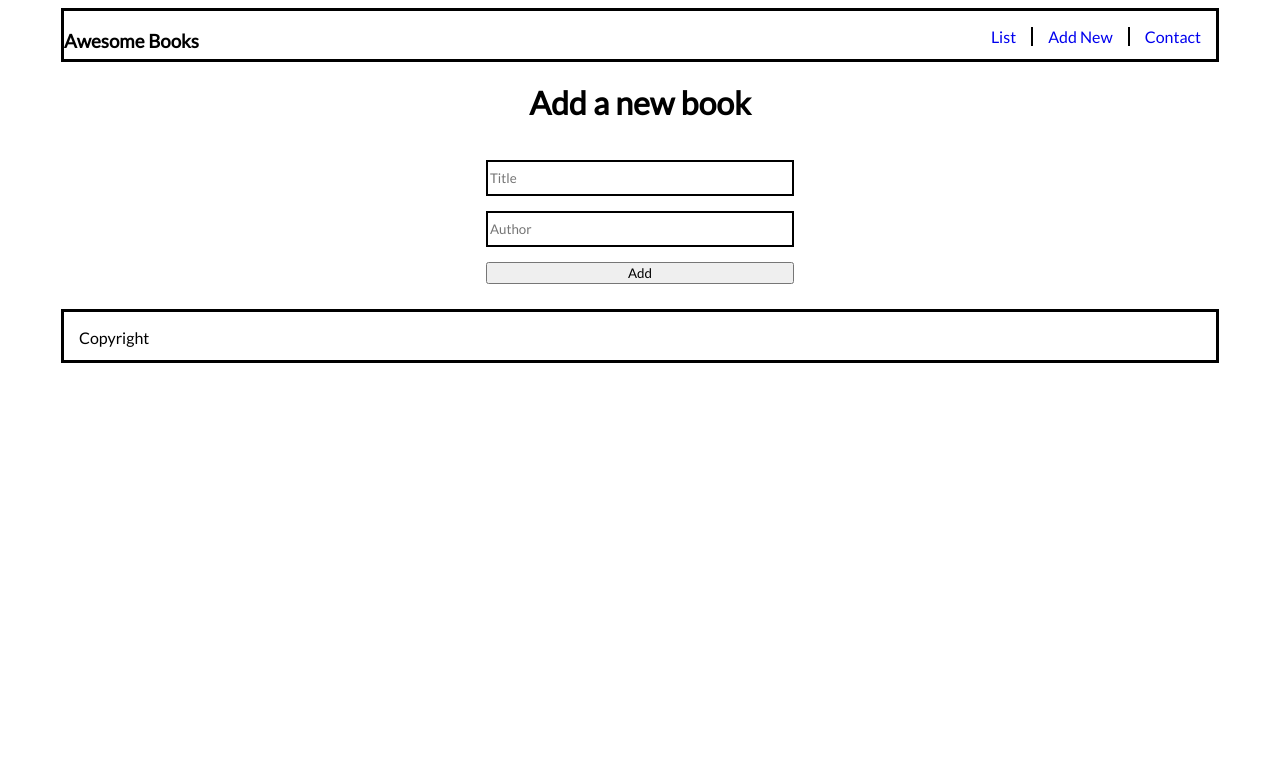
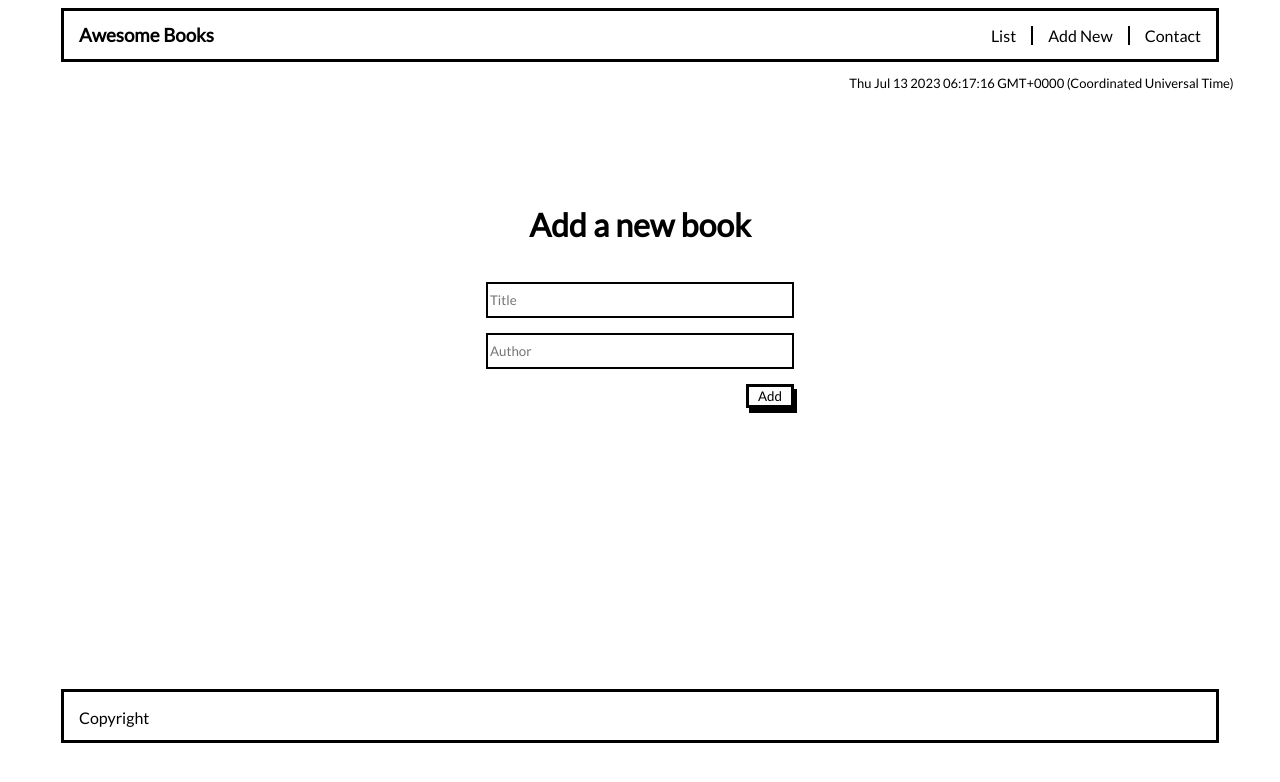
Before and after one commit to SaveryIV/Awesome-Books-Project, a website: page index.html in a window 1280 px wide. Drawn offline with Linux system fonts and the light colour scheme.

Commit message:
Adding styles to the navbar

```diff
--- a/app.js
+++ b/app.js
@@ -6,6 +6,7 @@ const $listLink = document.querySelector('#list');
 const $contactLink = document.querySelector('#contact');
 const $addLink = document.querySelector('#add-new');
 const $h1 = document.querySelector('#h1');
+const $date = document.getElementById('date');
 
 class Books {
   constructor() {
@@ -86,23 +87,37 @@ document.addEventListener('DOMContentLoaded', () => {
   myBooks.displayBooks();
 });
 
-$addLink.addEventListener('click',()=>{
+$addLink.addEventListener('click', () => {
   document.querySelector('.div-remove').classList.add('hide');
   document.querySelector('.form').classList.remove('hide');
   document.querySelector('.section-contact-info').classList.add('hide');
-  $h1.textContent='Add a new book';
+  $h1.textContent = 'Add a new book';
+  $addLink.style.color = 'blue';
+  $listLink.style.color = 'black';
+  $contactLink.style.color = 'black';
 });
 
-$listLink.addEventListener('click',()=>{
+$listLink.addEventListener('click', () => {
   document.querySelector('.div-remove').classList.remove('hide');
   document.querySelector('.form').classList.add('hide');
   document.querySelector('.section-contact-info').classList.add('hide');
-  $h1.textContent='All awesome books';
+  $h1.textContent = 'All awesome books';
+  $listLink.style.color = 'blue';
+  $addLink.style.color = 'black';
+  $contactLink.style.color = 'black';
 });
 
-$contactLink.addEventListener('click',()=>{
+$contactLink.addEventListener('click', () => {
   document.querySelector('.div-remove').classList.add('hide');
   document.querySelector('.form').classList.add('hide');
   document.querySelector('.section-contact-info').classList.remove('hide');
-  $h1.textContent='Contact information';
+  $h1.textContent = 'Contact information';
+  $contactLink.style.color = 'blue';
+  $addLink.style.color = 'black';
+  $listLink.style.color = 'black';
 });
+
+document.addEventListener('DOMContentLoaded', () => {
+  const date = new Date();
+  $date.textContent = date;
+});
--- a/index.html
+++ b/index.html
@@ -7,7 +7,7 @@
     <title>Awesome Books</title>
 </head>
 <body class="container">
-    <header >
+    <header>
         <div class="navbar-container">
             <div>
                 <h3>Awesome Books</h3>
@@ -20,7 +20,7 @@
                 </ul>
             </nav>
         </div>
-        <p id="date"></p>
+        <p id="date">date</p>
     </header>
     <main class="main">
         <h1 id="h1">Add a new book</h1>
--- a/style.css
+++ b/style.css
@@ -4,39 +4,59 @@
   font-family: 'Lato', sans-serif;
 }
 
-.container {
+#add {
+  border: 3px solid black;
+  background-color: white;
+  box-shadow: 3px 5px;
+  width: 3rem;
+  align-self: flex-end;
+}
 
+header {
+  display: flex;
+  flex-direction: column;
+  justify-content: center;
+  align-items: center;
 }
-header{
-  display: flex;
-  justify-content: center;
+
+#date {
+  font-size: small;
+  align-self: flex-end;
+  padding-right: 3vw;
 }
-.navbar-container{
+
+.navbar-container {
   display: flex;
   justify-content: space-between;
   border: 3px solid black;
   width: 90vw;
   height: 3rem;
+  align-items: center;
 }
 
-.list-nav{
-  display: flex;
-  /* gap: 15px; */
+.navbar-container div {
+  padding-left: 15px;
 }
 
-.list-nav li{
+.list-nav {
+  display: flex;
+}
+
+.list-nav li {
   border-right: 2px solid black;
   padding-right: 15px;
   padding-left: 15px;
   list-style-type: none;
-}
-.list-nav li a{
-  text-decoration: none;
+  color: black;
 }
 
-#contact-li{
+.list-nav li a {
+  text-decoration: none;
+  color: black;
+}
+
+#contact-li {
   border-right: none;
-
 }
 
 #h1 {
@@ -51,6 +71,8 @@ header{
   display: flex;
   flex-direction: column;
   align-items: center;
+  height: 60vh;
+  margin-top: 10vh;
 }
 
 .form {
@@ -131,10 +153,6 @@ header{
   height: 30px;
 }
 
-.section-contact-info {
-
-}
-
 .footer {
   display: flex;
   justify-content: center;
```
